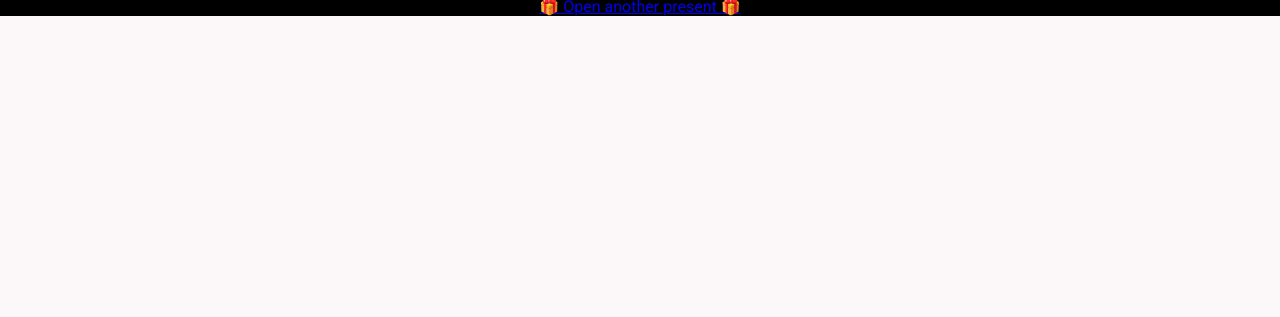
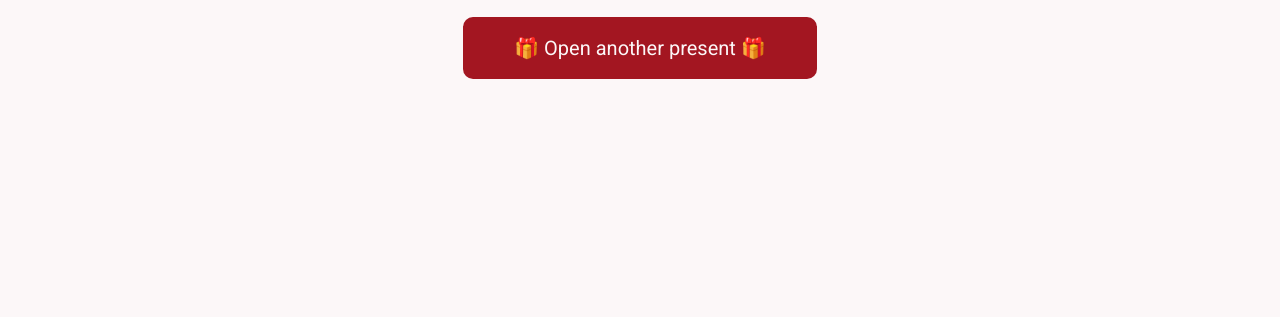
Before and after one commit to thekkathy/Present-Pop, a React app in the folder client/: page /present/12 in a window 1280 px wide. Shown: the part 483-800 px from the top of the page. Built offline with nearby package versions, Linux system fonts and the light colour scheme.

Commit message:
go back button css

```diff
--- a/client/src/components/CSS/Present.css
+++ b/client/src/components/CSS/Present.css
@@ -1,21 +1,21 @@
-.present{
+/* .present{
     margin:0;
     padding:0;
     height: 100%;
     overflow: hidden;
     background-color: black;
-}
+} */
 .presentImage {
     max-width: 300px;
     max-height: 300px;
     display: inline-block;
 }
 
-.presentImage #nostar:hover {
+#noStar:hover {
     opacity: 0.7;
 }
 
-.presentImage #star:hover {
+#star:hover {
     cursor: initial;
 }
 
@@ -23,6 +23,27 @@
     margin-top: 20px;
 }
 
+#goBack {
+    margin-top: 20px;
+    padding: 0px;
+    overflow: hidden;
+    list-style-type: none;
+    width: 25%;
+    background-color:#A31621;
+    line-height: 1.6em;
+    font-size: 20px;
+    display: inline-block;
+    color:#FCF7F8;
+    padding: 15px 17px;
+    text-decoration: none;
+    text-align: center;
+    border-radius: 10px;
+}
+
+#goBack:hover {
+    opacity: 0.7;
+}
+
 /* div #star{
     background-color: black;
 } */
```
